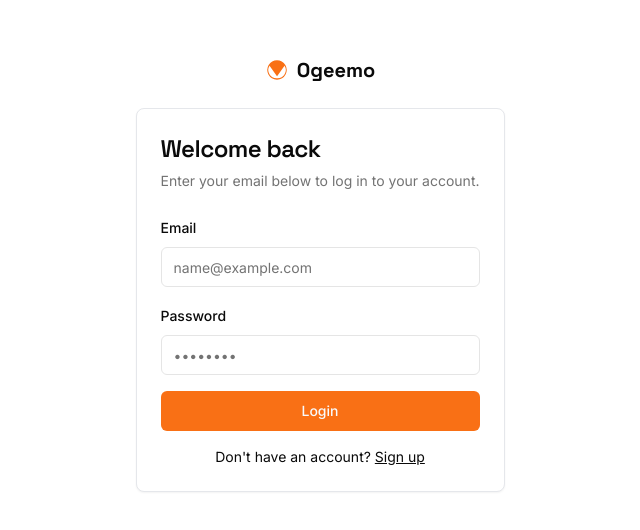
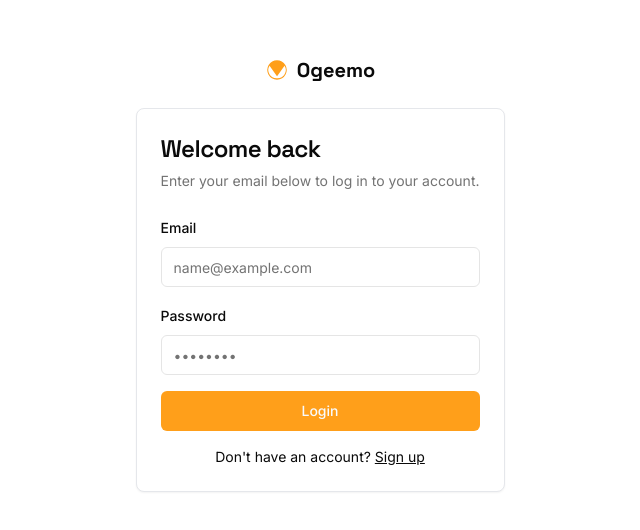
Before and after one commit to tas-github/ogeemo-firebase, a Next.js app: page /login in a window 1280 px wide. Shown: the part 126-656 px from the top of the page, without its empty margins (320-960 px from the left). Built offline with nearby package versions, Linux system fonts and the light colour scheme.

Commit message:
A standard them we need to have is all action buttons should be orange.

```diff
--- a/src/app/globals.css
+++ b/src/app/globals.css
@@ -10,19 +10,19 @@
     --card-foreground: 0 0% 3.9%;
     --popover: 0 0% 100%;
     --popover-foreground: 0 0% 3.9%;
-    --primary: 24 95% 53%;
+    --primary: 35 100% 55%;
     --primary-foreground: 210 40% 98%;
     --secondary: 0 0% 96.1%;
     --secondary-foreground: 0 0% 9%;
     --muted: 0 0% 96.1%;
     --muted-foreground: 0 0% 45.1%;
     --accent: 0 0% 96.1%;
-    --accent-foreground: 24 95% 53%;
+    --accent-foreground: 35 100% 55%;
     --destructive: 0 84.2% 60.2%;
     --destructive-foreground: 0 0% 98%;
     --border: 0 0% 89.8%;
     --input: 0 0% 89.8%;
-    --ring: 24 95% 53%;
+    --ring: 35 100% 55%;
     --radius: 0.5rem;
     --chart-1: 12 76% 61%;
     --chart-2: 173 58% 39%;
@@ -32,9 +32,9 @@
     --sidebar-background: 0 0% 100%;
     --sidebar-foreground: 0 0% 3.9%;
     --sidebar-accent: 0 0% 96.1%;
-    --sidebar-accent-foreground: 24 95% 53%;
+    --sidebar-accent-foreground: 35 100% 55%;
     --sidebar-border: 0 0% 89.8%;
-    --sidebar-ring: 24 95% 53%;
+    --sidebar-ring: 35 100% 55%;
   }
 
   body {
```
